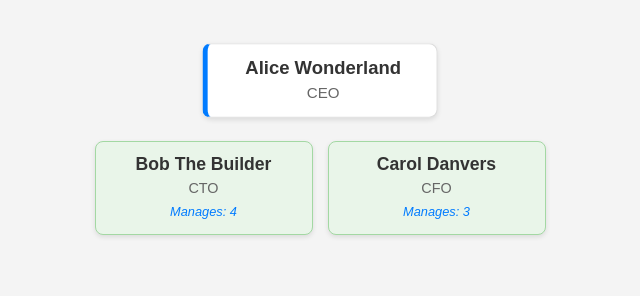
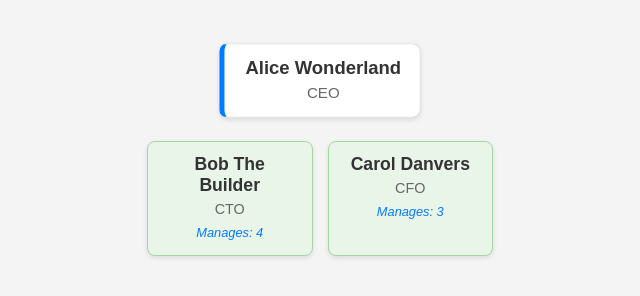
Before and after one commit to McTablets/OrgChart, a plain HTML site: page index.html in a window 1280 px wide. Shown: the whole page, without its empty margins (320-960 px from the left). Drawn offline with Linux system fonts and the light colour scheme.

Commit message:
Updated some css

```diff
--- a/style.css
+++ b/style.css
@@ -20,13 +20,10 @@ body {
 
 .chain-container {
     display: flex;
-    flex-wrap: wrap; /* Allow wrapping if many items */
     justify-content: center;
     gap: 15px; /* Space between cards in a chain */
     position: relative;
 }
-
-
 
 .employee-card {
     background-color: #fff;
@@ -37,7 +34,6 @@ body {
     box-shadow: 0 2px 5px rgba(0,0,0,0.1);
     cursor: pointer;
     transition: transform 0.2s ease, box-shadow 0.2s ease;
-    min-width: 180px;
 }
 
 .employee-card:hover {
@@ -86,7 +82,15 @@ body {
 
 
 
+#direct-reports {
+    flex-wrap: wrap;
+}
+
 #direct-reports .employee-card {
     background-color: #e9f5e9;
     border-color: #a3d8a3;
+    flex-grow: 1;
+    flex-shrink: 1;
+    flex-basis: 100px;
+    min-width: 100px;
 }
```
